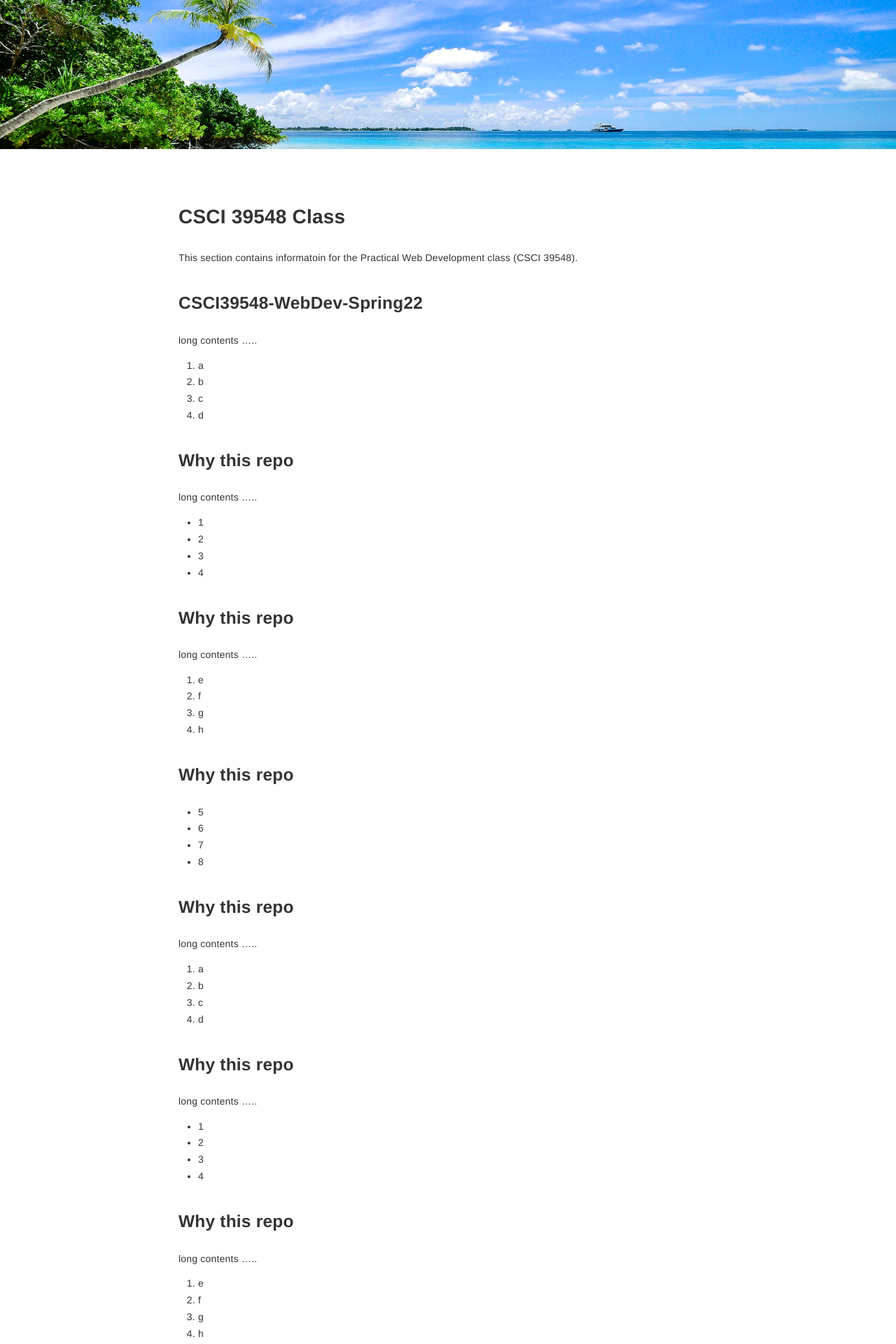
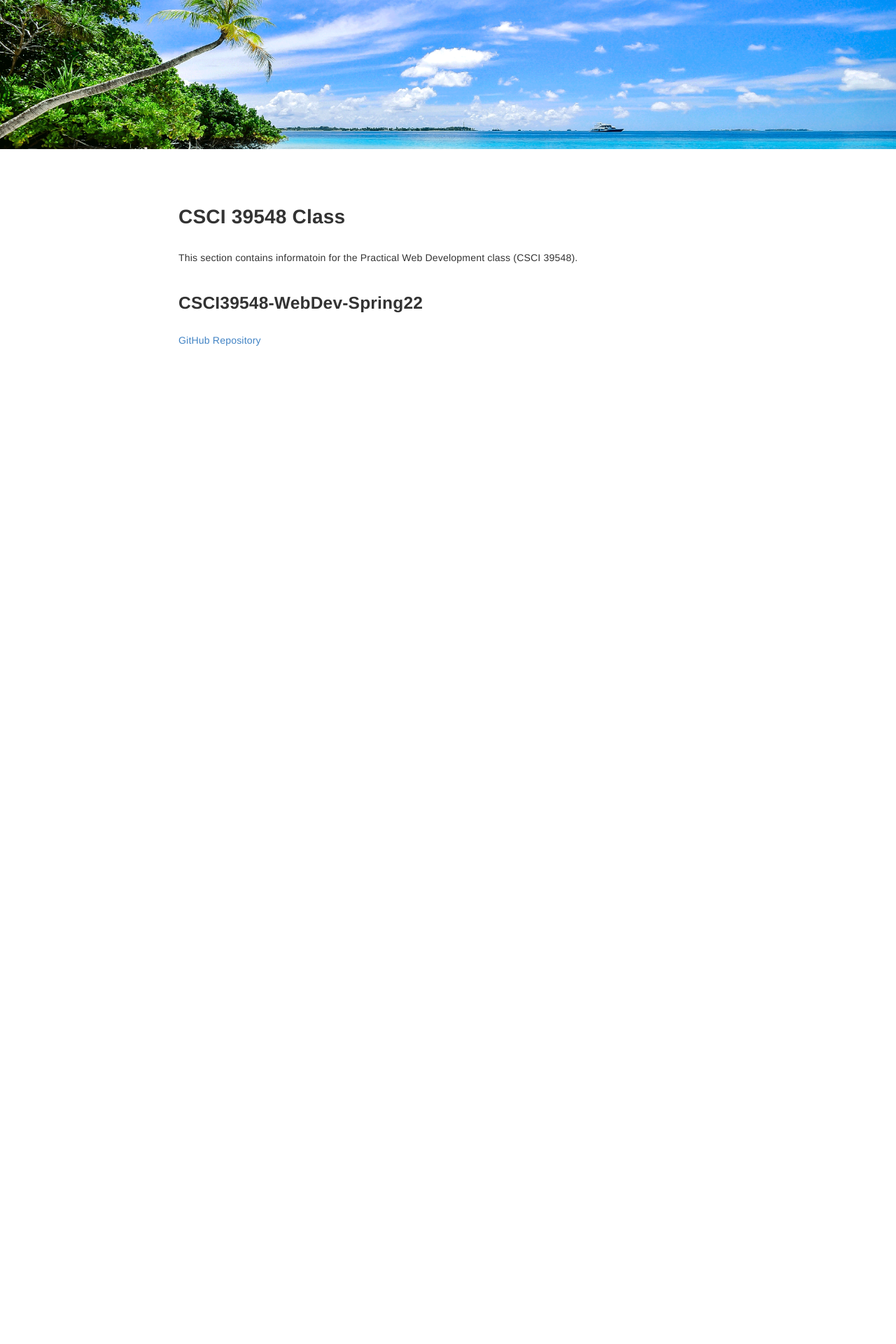
Before and after one commit to johnnylaicode/johnnylaicode.github.io, a Jekyll site: the page built from _posts/2021-08-10-toc.md, in a window 1280 px wide. Shown: the top 1920 px of the page at 70% size. Built offline with Jekyll 4.4.1, drawn with Linux system fonts in a browser that asks for light colours; some of the changed text lies outside the part shown.

Commit message:
Updated files

```diff
--- a/_posts/2021-08-10-toc.md
+++ b/_posts/2021-08-10-toc.md
@@ -11,153 +11,4 @@ This section contains informatoin for the Practical Web Development class (CSCI
 CSCI39548-WebDev-Spring22
 -------------
 
-long contents .....
-
-1. a
-2. b
-3. c
-4. d
-
-Why this repo
--------------
-
-long contents .....
-
-+ 1
-+ 2
-+ 3
-+ 4
-
-Why this repo
--------------
-
-long contents .....
-
-1. e
-2. f
-3. g
-4. h
-
-Why this repo
--------------
-
-+ 5
-+ 6
-+ 7
-+ 8
-
-Why this repo
--------------
-
-long contents .....
-
-1. a
-2. b
-3. c
-4. d
-
-Why this repo
--------------
-
-long contents .....
-
-+ 1
-+ 2
-+ 3
-+ 4
-
-Why this repo
--------------
-
-long contents .....
-
-1. e
-2. f
-3. g
-4. h
-
-Why this repo
--------------
-
-+ 5
-+ 6
-+ 7
-+ 8
-
-Why this repo
--------------
-
-long contents .....
-
-1. a
-2. b
-3. c
-4. d
-
-Why this repo
--------------
-
-long contents .....
-
-+ 1
-+ 2
-+ 3
-+ 4
-
-Why this repo
--------------
-
-long contents .....
-
-1. e
-2. f
-3. g
-4. h
-
-Why this repo
--------------
-
-+ 5
-+ 6
-+ 7
-+ 8
-
-Why this repo
--------------
-
-long contents .....
-
-1. a
-2. b
-3. c
-4. d
-
-Why this repo
--------------
-
-long contents .....
-
-+ 1
-+ 2
-+ 3
-+ 4
-
-Why this repo
--------------
-
-long contents .....
-
-1. e
-2. f
-3. g
-4. h
-
-Why this repo
--------------
-
-+ 5
-+ 6
-+ 7
-+ 8
-
-[1]: https://github.com/allejo/jekyll-toc
+[GitHub Repository](https://github.com/johnnylaicode/CSCI39548-WebDev-Spring22)
```
Also changed, not shown: _posts/2019-04-27-why.md (deleted, +0 -20 lines), _posts/2019-04-28-howto.md (deleted, +0 -15 lines), _posts/2019-04-29-license.md (deleted, +0 -12 lines).
